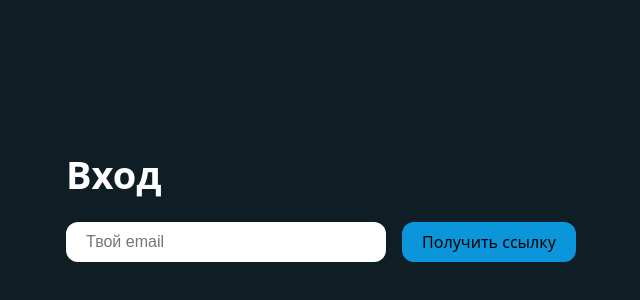
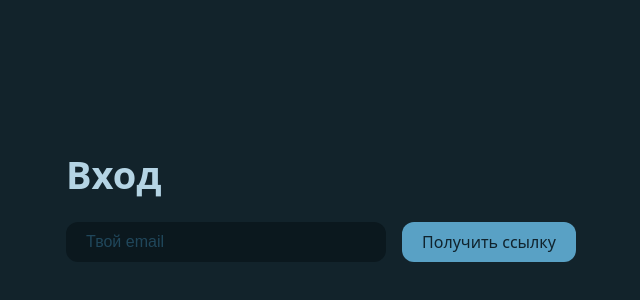
Before and after one commit to rshaibakov/trgger, a Vue app: page /sign-in in a window 1280 px wide. Shown: the part 158-458 px from the top of the page, without its empty margins (319-959 px from the left). Built offline with nearby package versions, Linux system fonts and the light colour scheme; no server answers.

Commit message:
feat(sign-in): change title style

```diff
--- a/src/pages/SignIn/SignIn.vue
+++ b/src/pages/SignIn/SignIn.vue
@@ -39,6 +39,7 @@
 .title {
   grid-area: title;
   align-self: end;
+  color: hsl(200deg 48% 80%);
 }
 
 .form {
--- a/src/style.css
+++ b/src/style.css
@@ -8,7 +8,7 @@
   height: 100%;
   color-scheme: light dark;
   color: var(--color-white);
-  background-color: hsl(200deg 40% 10%);
+  background-color: hsl(200deg 40% 12%);
   font-synthesis: none;
   text-rendering: optimizelegibility;
   -webkit-font-smoothing: antialiased;
@@ -113,17 +113,18 @@ button {
   font-size: 1rem;
   font-weight: 500;
   line-height: 0;
-  background-color: hsl(200deg 90% 45%);
+  background-color: hsl(200deg 48% 56%);
+  color: hsl(200deg 48% 12%);
   cursor: pointer;
   transition: border-color 0.25s;
 }
 
 button:hover {
-  background-color: hsl(200deg 90% 53%);
+  background-color: hsl(200deg 48% 60%);
 }
 
 button:active {
-  background-color: hsl(200deg 90% 37%);
+  background-color: hsl(200deg 48% 52%);
 }
 
 button:focus-visible {
@@ -137,9 +138,20 @@ input {
   align-items: center;
   vertical-align: top;
   box-sizing: border-box;
+  background-color: hsl(200deg 48% 8%);
   border-radius: .75rem;
   border: none;
   font-size: 1rem;
+  color: hsl(200deg 48% 80%);
+}
+
+input::placeholder {
+  color: hsl(200deg 48% 24%);
+}
+
+input:focus {
+  border: 2px solid hsl(200deg 48% 80%);
+  outline: none;
 }
 
 #app {
```
